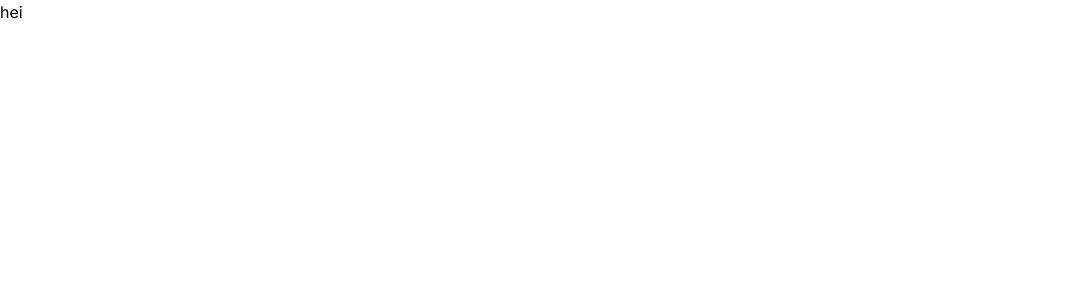
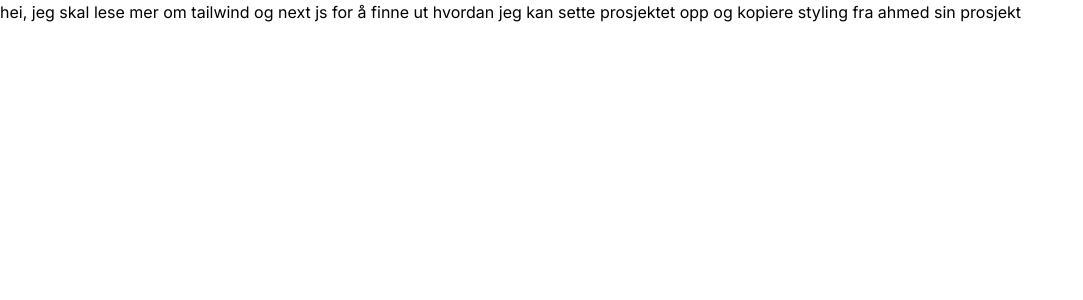
Before and after one commit to imanahmedoslo/my-style-studioNext, a Next.js app: page / in a window 1280 px wide. Shown: the top 300 px of the page, without its empty margins (0-1083 px from the left). Built offline with nearby package versions, Linux system fonts and the light colour scheme.

Commit message:
will work with building the website and styling tomorrow, will watch some tutorials now

```diff
--- a/src/app/page.tsx
+++ b/src/app/page.tsx
@@ -3,7 +3,7 @@
 
 export default function Home() {
   return (
-   <div>hei</div>
+   <div>hei, jeg skal lese mer om tailwind og next js for å finne ut hvordan jeg kan sette prosjektet opp og kopiere styling fra ahmed sin prosjekt</div>
 
   );
 }
```
